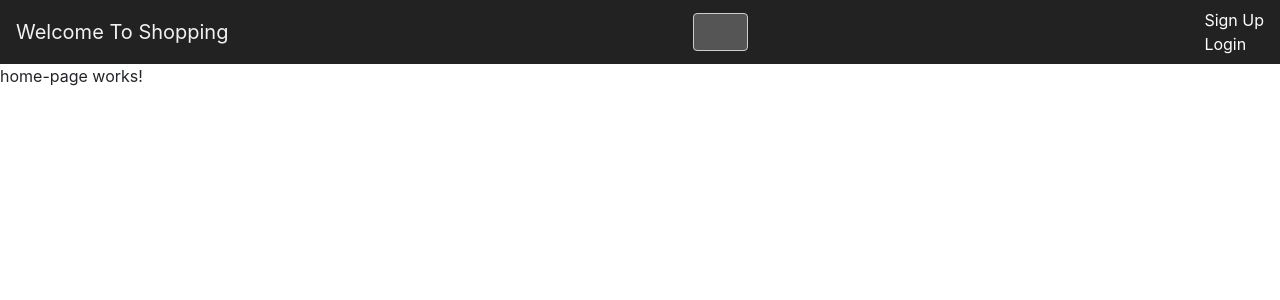
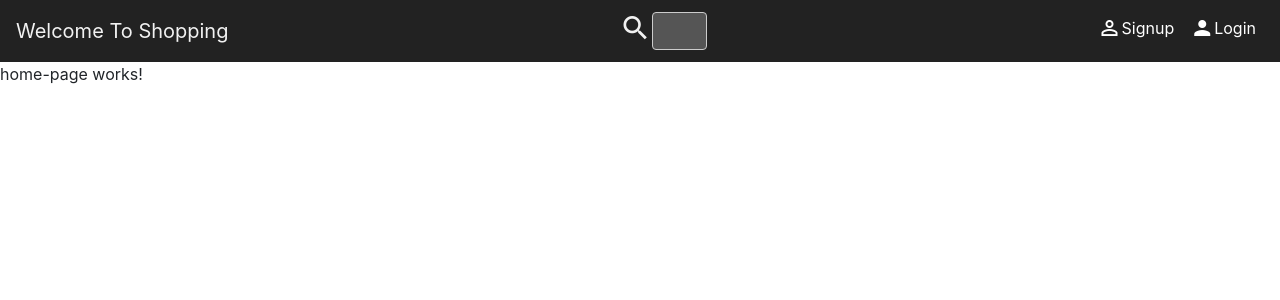
Before and after one commit to Girish20g/Shopping_Website_Using_Angular, an Angular app: page /home in a window 1280 px wide. Shown: the top 300 px of the page. Built offline with nearby package versions, Linux system fonts and the light colour scheme.

Commit message:
navigation bar is created

```diff
--- a/package.json
+++ b/package.json
@@ -21,6 +21,7 @@
     "@angular/router": "~8.2.3",
     "bootstrap": "^4.3.1",
     "jquery": "^3.4.1",
+    "material-icons": "^0.3.1",
     "ngx-bootstrap": "^5.1.1",
     "rxjs": "~6.4.0",
     "tslib": "^1.10.0",
--- a/src/app/nav-bar/nav-bar.component.html
+++ b/src/app/nav-bar/nav-bar.component.html
@@ -1,14 +1,19 @@
-<nav class="navbar">
-  <div>
+<div >
+  <nav class="navbar navbar-expand-sm fixed-top justify-content-between">
     <a class="navbar-brand">Welcome To Shopping</a>
-  </div>
-  <div>
+    <div class="search-container d-flex">
+      <i class = "material-icons" style="font-size: 2rem">search</i>
       <input class="form-control mr-sm-2" type="search" placeholder="Search">
     </div>
     <div>
-    <ul class="nav navbar-nav d-flex">
-      <li class = "nav-item"><a href="#" class="text-white"> Sign Up</a></li>
-      <li class = "nav-item"><a href="#" class="text-white"> Login</a></li>
+      <ul class="navbar-nav">
+        <li class="nav-item">
+          <a class="nav-link text-white" href="#"><i class="material-icons">person_outline</i><span style="vertical-align: top">Signup</span></a>
+        </li>
+        <li class="nav-item">
+          <div class="d-flex"><div></div><a class="nav-link text-white" href="#"><i class="material-icons">person</i><span style="vertical-align: top">Login</span></a></div>
+        </li>
       </ul>
     </div>
   </nav>
+</div>
--- a/src/styles.scss
+++ b/src/styles.scss
@@ -1,2 +1,3 @@
 /* You can add global styles to this file, and also import other style files */
 @import '~bootstrap/dist/css/bootstrap.min.css';
+@import '~material-icons/iconfont/material-icons.css';
```
Also changed, not shown: 1 other file (tests, documents, lock files or other folders). Lines whose indentation alone changed are shown as unchanged.
